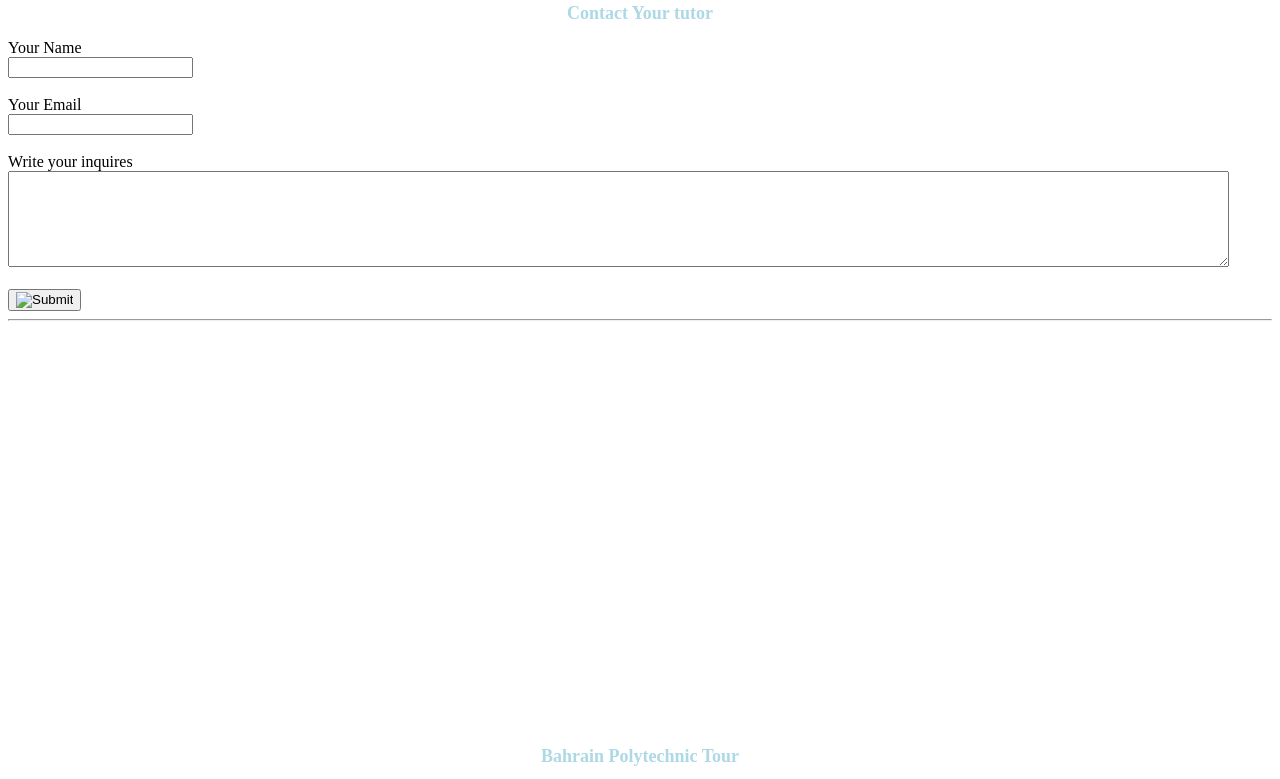
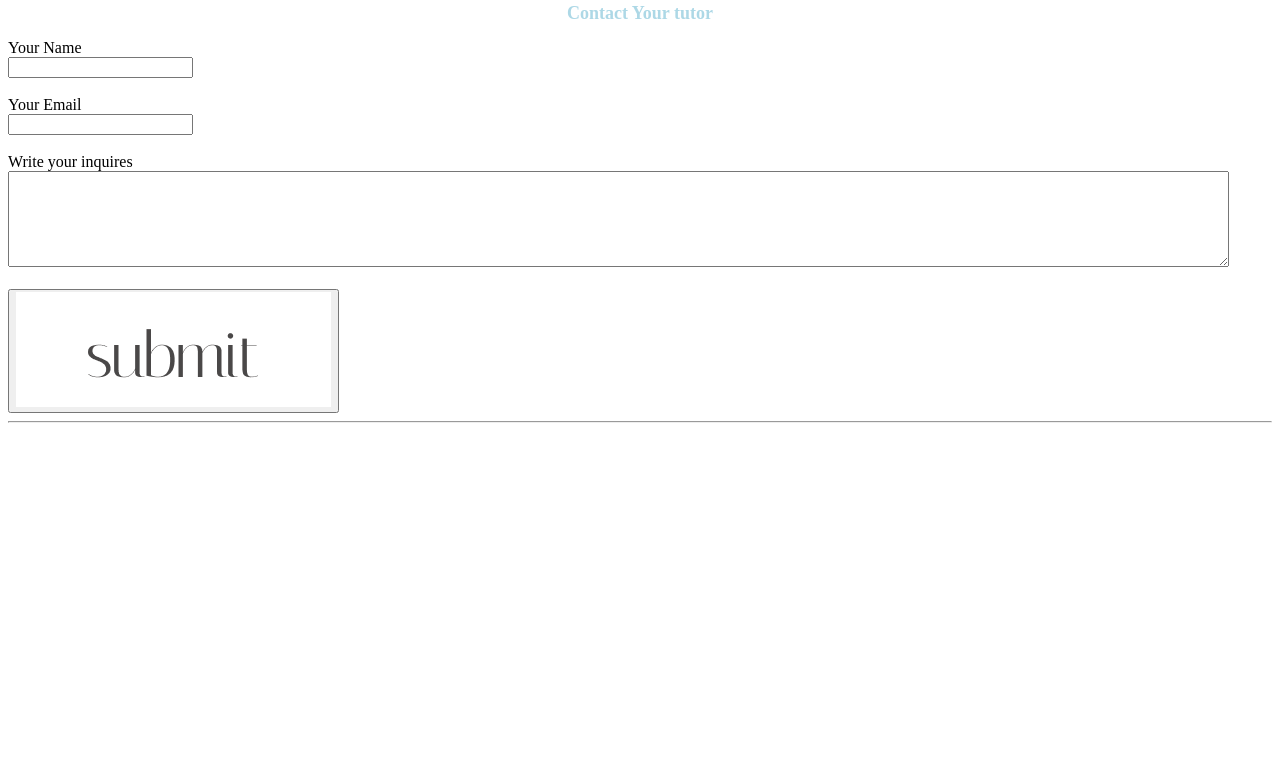
Before and after one commit to AlrababAhmed/DM, a plain HTML site: page index.html in a window 1280 px wide. Shown: the part 815-1594 px from the top of the page. Drawn offline with Linux system fonts and the light colour scheme; grey boxes are pictures that could not be loaded.

Commit message:
index.html

```diff
--- a/index.html
+++ b/index.html
@@ -63,14 +63,14 @@
    </label><br><br>
 
    <button type="submit" id="SubmitBtn">
-   <img src="supmit.png" alt="Submit"/>
+   <img src="submit.png" alt="Submit"/>
    </button>
    </form>
   </section>
 
  <hr>
   <section id= "media">
-    <h2> Bahrain Polytechnic Tour </h2>
+    <h2> </h2>
     <iframe width="560" height="315" src="https://www.youtube.com/embed/lHvDIUvhYrU?si=vDc_3IUo9RzwIi-z" title="YouTube video player" frameborder="0" allow="accelerometer; autoplay; clipboard-write; encrypted-media; gyroscope; picture-in-picture; web-share" referrerpolicy="strict-origin-when-cross-origin" allowfullscreen></iframe>
     </i>
     </section>
```
